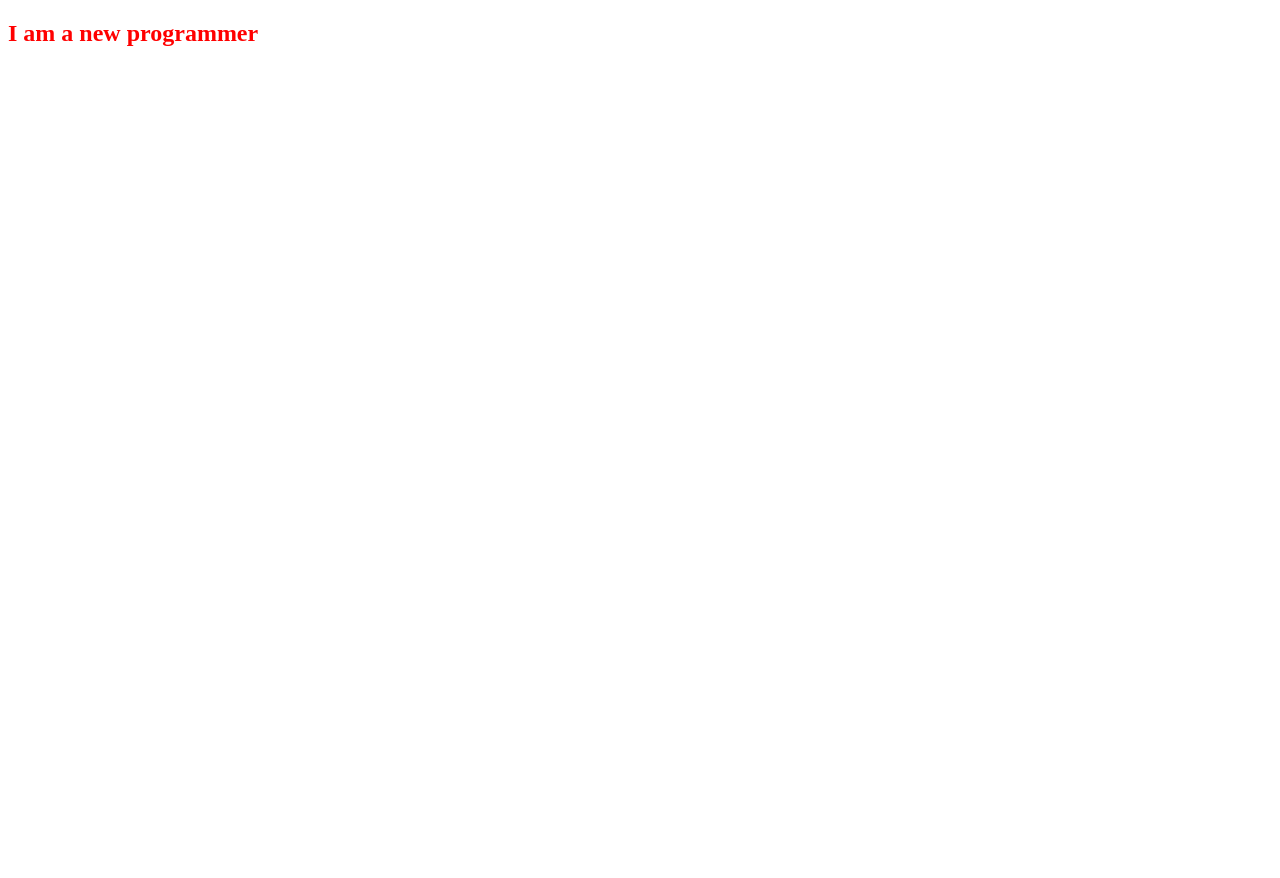
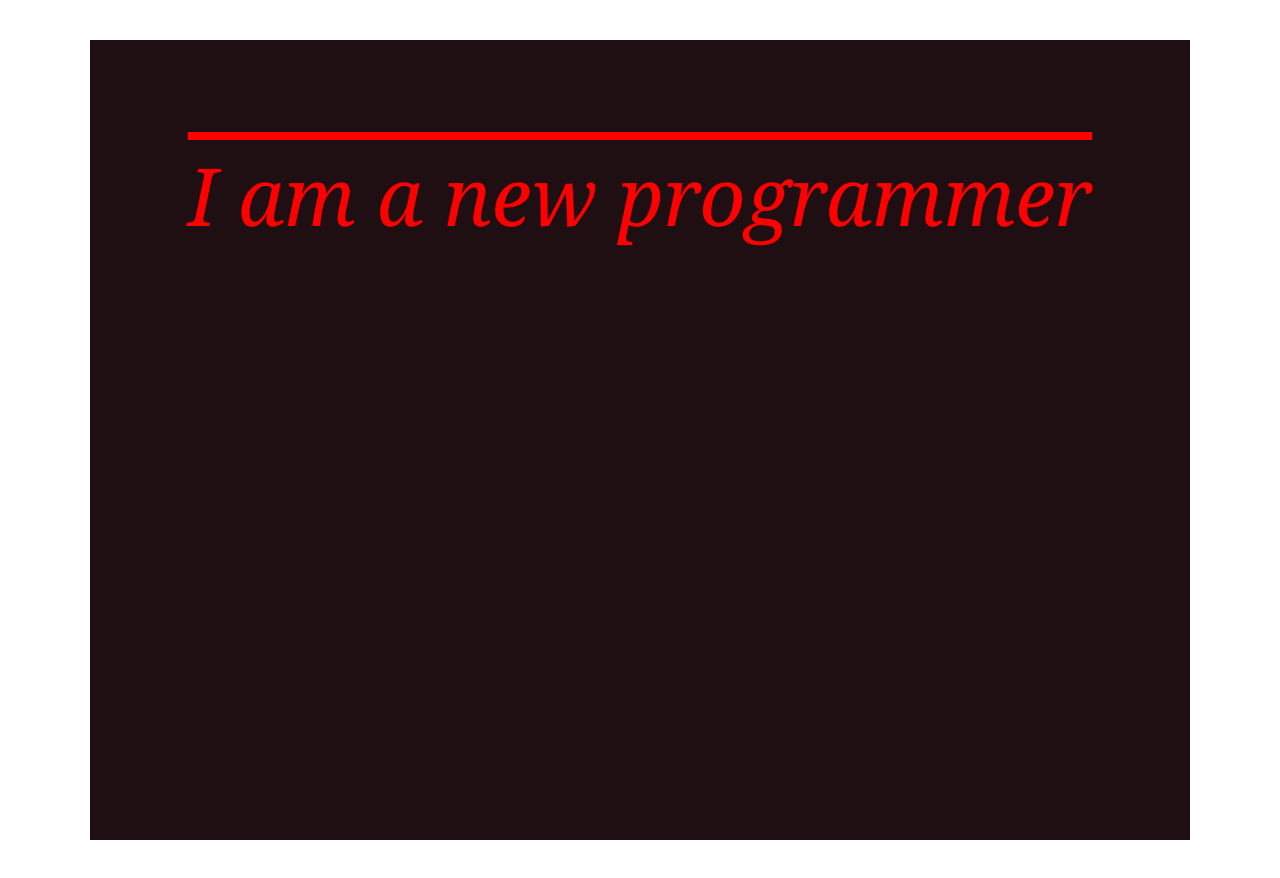
Before and after one commit to Kafayetulla/html-css-conceptual-basic, a plain HTML site: page index.html in a window 1280 px wide. Before the commit the page ends 800 px from the top, so only its background shows below. Drawn offline with Linux system fonts and the light colour scheme.

Commit message:
create section with a heading

```diff
--- a/index.html
+++ b/index.html
@@ -8,6 +8,8 @@
     <link rel="shortcut icon" href="https://img.icons8.com/?size=48&id=20909&format=png" type="image/x-icon">
 </head>
 <body>
-    <h2>I am a new programmer</h2>
+    <div id="heding-parent">
+        <h2>I am a new programmer</h2>
+    </div>
 </body>
 </html>
--- a/style/styles.css
+++ b/style/styles.css
@@ -1,3 +1,20 @@
+*{
+    margin: 0;
+    padding: 0;
+}
 h2{
     color: red;
+    font-style: italic;
+    font-weight: lighter;
+    font-family:Georgia, 'Times New Roman', Times, serif;
+    text-decoration:overline;
+    font-size: 80px;
+    text-align: center;
 }
+#heding-parent{
+    background-color: rgb(31,14,18);
+    height: 600px;
+    padding: 100px 0;
+    width: 1100px;
+    margin:40px auto;
+}
```
